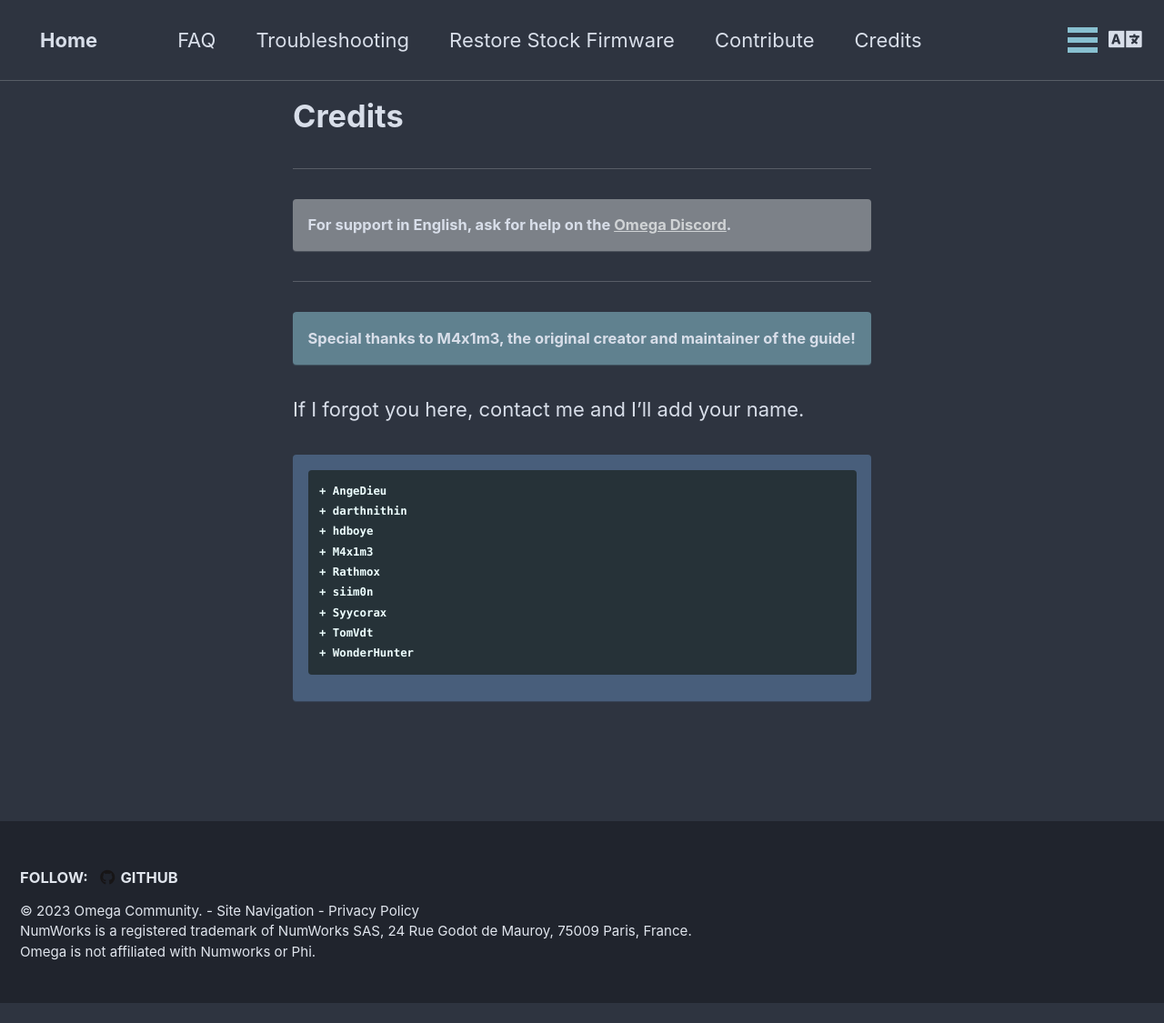
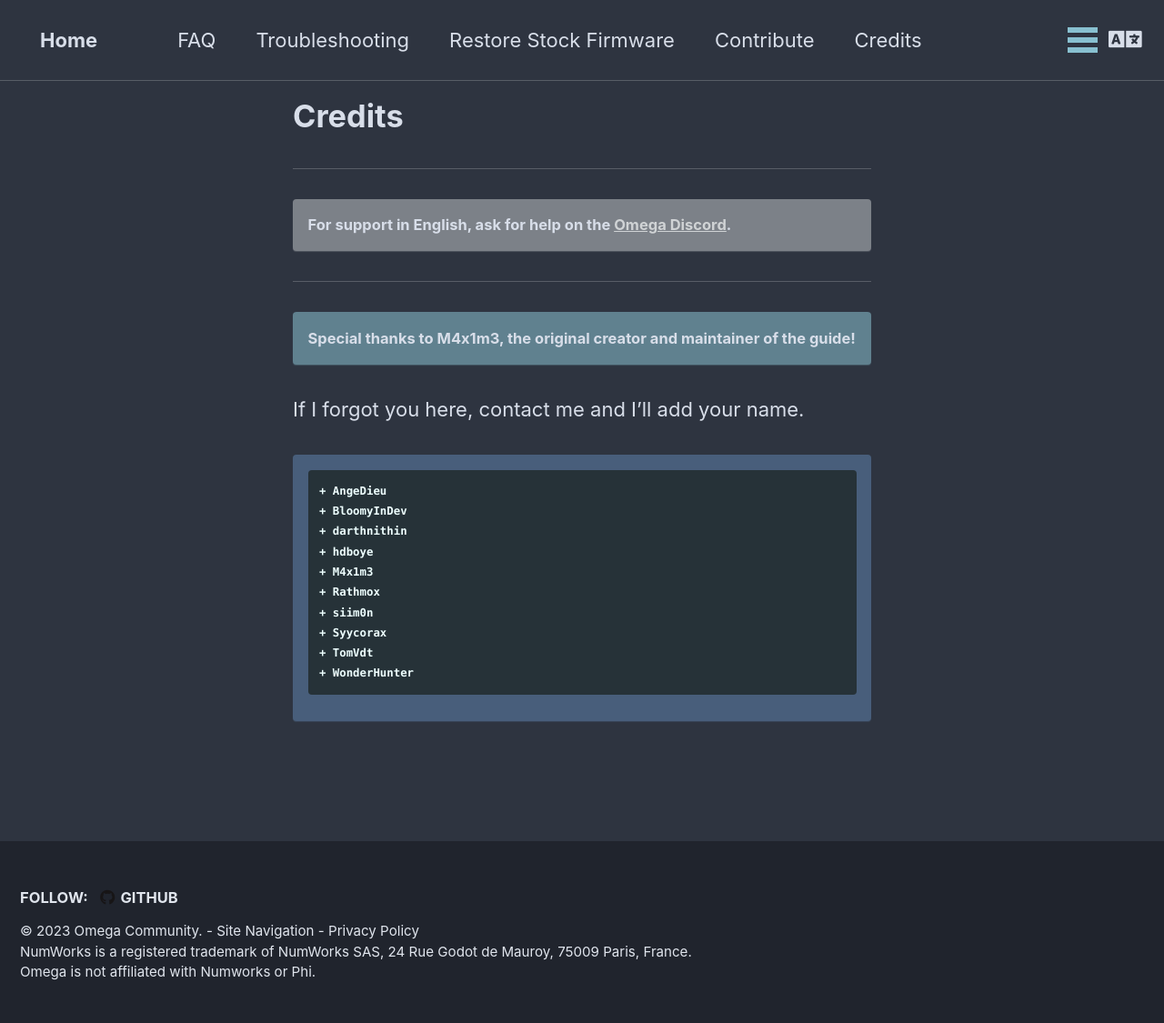
Before and after one commit to Omega-Numworks/Omega-Guide, a Jekyll site: the page built from _pages/en_US/credits.md, in a window 1280 px wide. Shown: the whole page at 91% size. Built offline with Jekyll 4.4.1, drawn with Linux system fonts in a browser that asks for light colours; comment, search, counter and statistics services are not loaded; before the commit the page ends 1103 px from its top, so only the background shows below that.

Commit message:
Update credits.md

```diff
--- a/_pages/en_US/credits.md
+++ b/_pages/en_US/credits.md
@@ -9,6 +9,7 @@ If I forgot you here, contact me and I'll add your name.
 
 {% capture notice-1 %}
     + AngeDieu
+    + BloomyInDev
     + darthnithin
     + hdboye
     + M4x1m3
```
